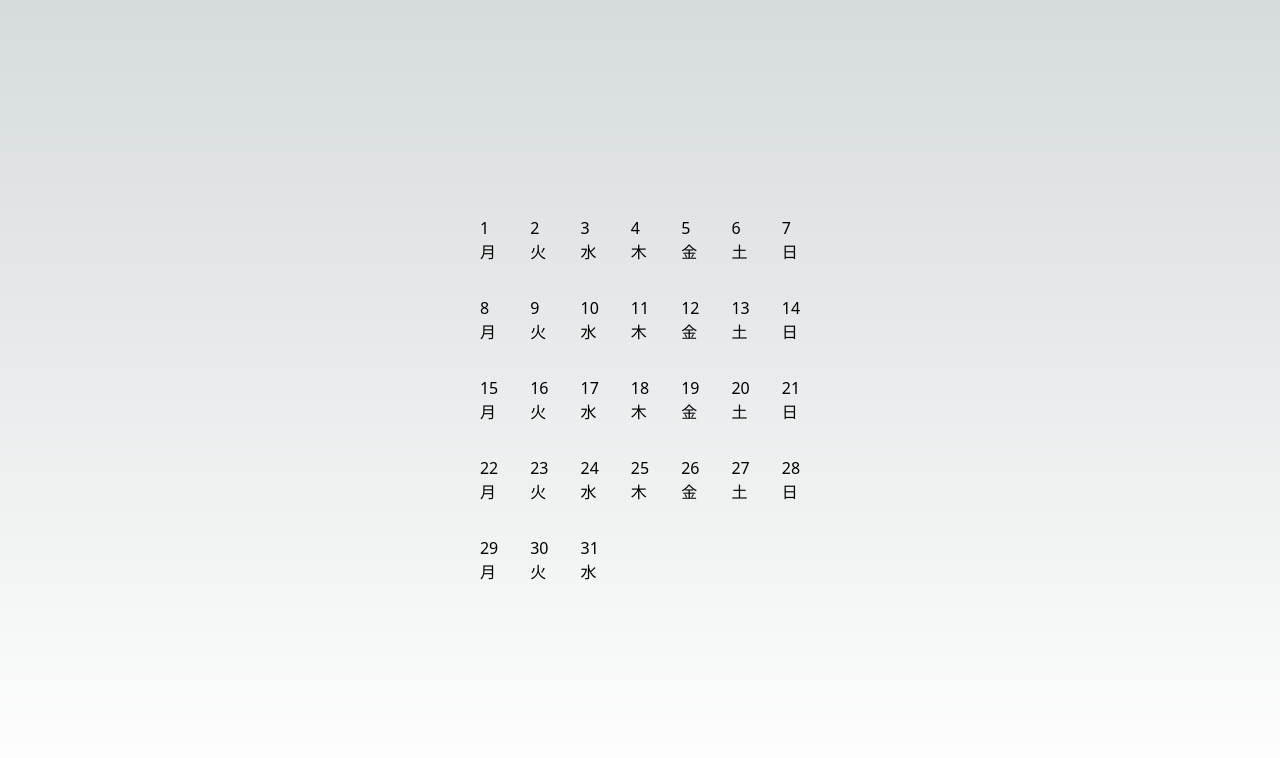
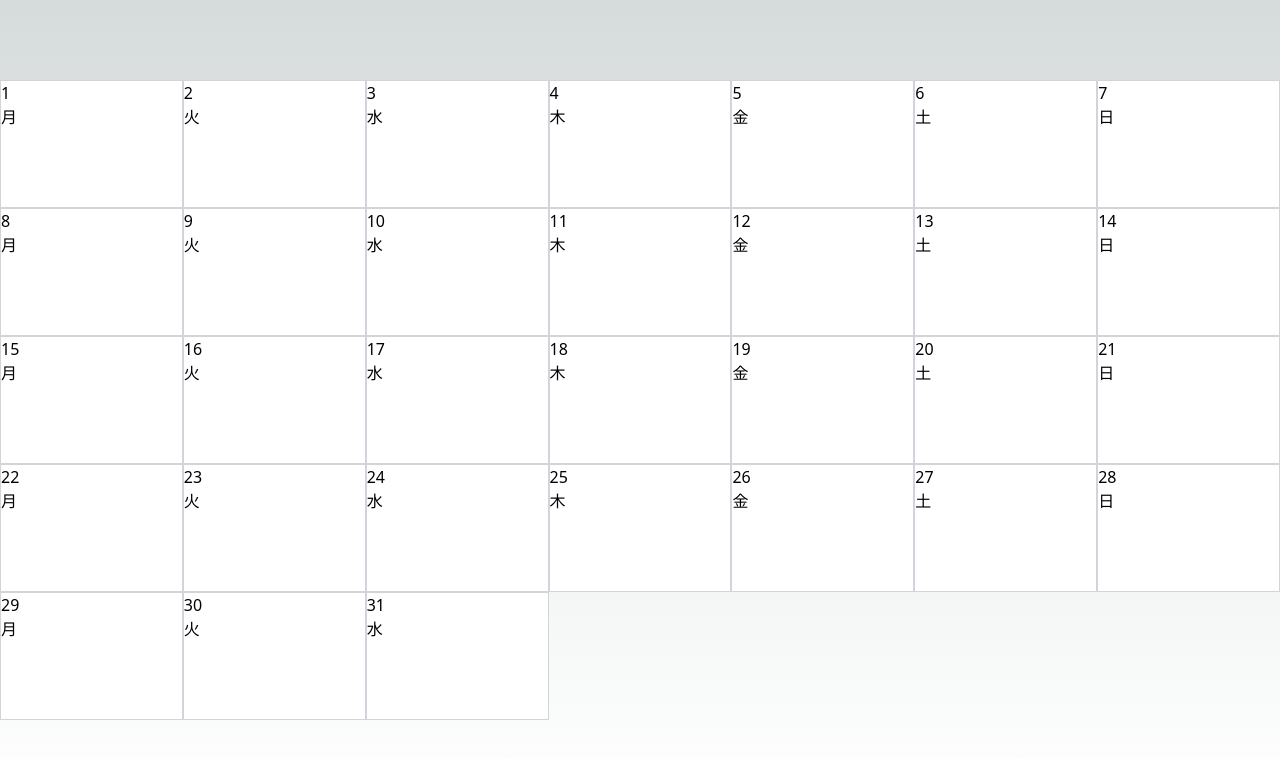
Before and after one commit to theMistletoe/postgres-prisma, a Next.js app: page / in a window 1280 px wide. Shown: the top 758 px of the page. Built offline with nearby package versions, Linux system fonts and the light colour scheme.

Commit message:
カレンダーコンポーネントのスタイルを変更しました

```diff
--- a/components/calendar/DateBox.tsx
+++ b/components/calendar/DateBox.tsx
@@ -2,7 +2,7 @@ import { translateDayOfWeek } from "@/lib/translateDayOfWeek";
 
 export function DateBox({date}: {date: Date}) {
     return (
-        <li data-testid="date-box">
+        <li data-testid="date-box" className="bg-white border border-gray-300 h-32">
             <p>{date.getDate()}</p>
             <p>{translateDayOfWeek(date)}</p>
         </li>
--- a/components/calendar/DateBoxList.tsx
+++ b/components/calendar/DateBoxList.tsx
@@ -8,9 +8,9 @@ export function DateBoxList({date}: {date: Date}) {
         dateList.push(new Date(date.getFullYear(), date.getMonth(), i));
     }
     return (
-        <ul className="grid grid-cols-7 gap-4">
+        <ul className="grid grid-cols-7 w-full">
             {dateList.map((date, index) => (
-                <li key={index} className="p-2">
+                <li key={index}>
                     <DateBox date={date} />
                 </li>
             ))}
```
